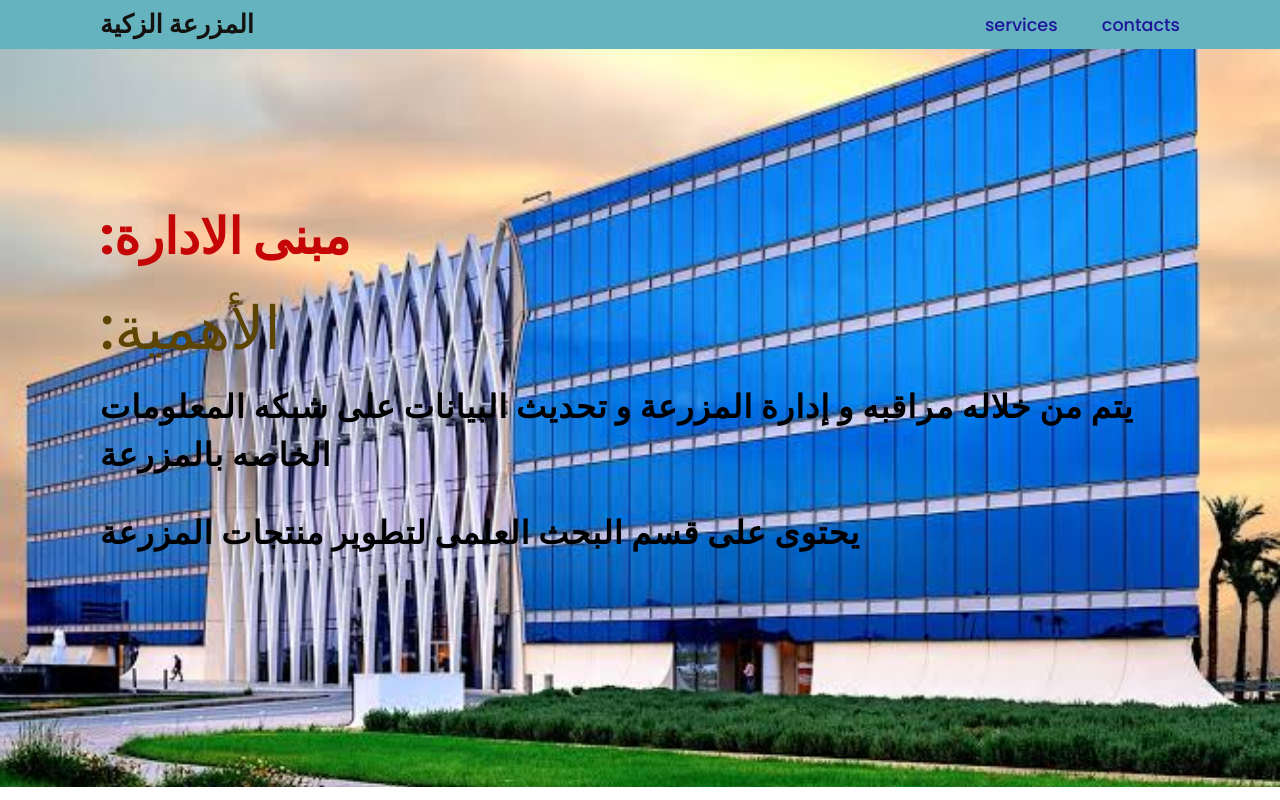
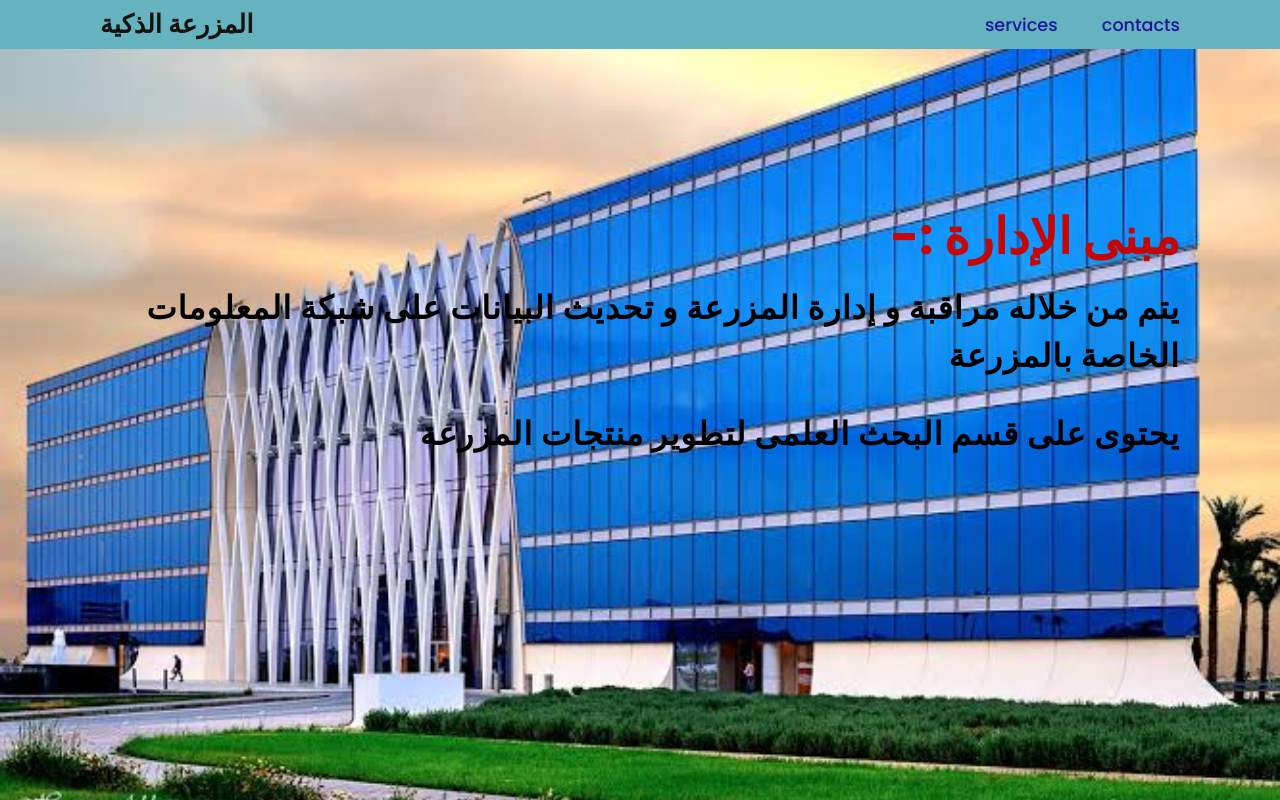
Before and after one commit to rady222/managementbuild, a plain HTML site: page index.html in a window 1280 px wide. Drawn offline with Linux system fonts and the light colour scheme.

Commit message:
Add files via upload

```diff
--- a/index.html
+++ b/index.html
@@ -10,24 +10,20 @@
 </head>
 <body>
     <header>
-        <a href="#" class="logo">المزرعة الزكية </a>
+        <a href="#" class="logo">المزرعة الذكية </a>
         <nav class="navigation">
             <a href="#services">services</a>
             <a href="#contacts">contacts</a>
 
         </nav>
 
-
     </header>
 
     <section class="main">
         <div>
-
-            <h2 >  :مبنى الادارة <br><span> :الأهمية</span></h2>
-            <h3>يتم من خلاله مراقبه و إدارة المزرعة و تحديث البيانات على شبكه المعلومات الخاصه بالمزرعة</h3>
-            <h4>يحتوى على قسم البحث العلمى لتطوير منتجات المزرعة</h4>
-
-
+           <h2><p align="right"class="title">-: مبنى الإدارة </p></h2>
+           <h3><p align="right" class="p">يتم من خلاله مراقبة و إدارة المزرعة و تحديث البيانات على شبكة المعلومات الخاصة بالمزرعة</p></h3>
+           <h3><p align="right" class="p">يحتوى على قسم البحث العلمى لتطوير منتجات المزرعة</p></h3>
         </div>
 
     </section>
--- a/style.css
+++ b/style.css
@@ -47,13 +47,11 @@ section{
 
 .main{
     width: 100%;
-    min-height: 90vh;
-    display: flex;
+    min-height: 100vh;
     align-items: center;
     background: url(images/images\ \(1\).jpeg) no-repeat;
     background-size: cover;
     background-position: center;
-    background-attachment: fixed;
 
 }
 
@@ -63,13 +61,7 @@ section{
     font-size: 3.1em;
     font-weight: 700;
 }
-.main h2 span{
-    display: inline-block;
-    margin-top: 10px;
-    color: rgb(92, 68, 3);
-    font-size: 1.2em;
-    font-weight: 500;
-}
+
 .main h3 {
     color: rgb(0, 0, 0);
     font-size: 2em;
@@ -78,11 +70,3 @@ section{
     margin-top: 10px;
     margin-bottom: 30px;
 }
-.main h4 {
-    color: rgb(0, 0, 0);
-    font-size: 2em;
-    font-weight: 700;
-    letter-spacing: 1px;
-    margin-top: 10px;
-    margin-bottom: 30px;
-}
```
Also changed, not shown: qr-code(مبنى الاداره).png (added).
